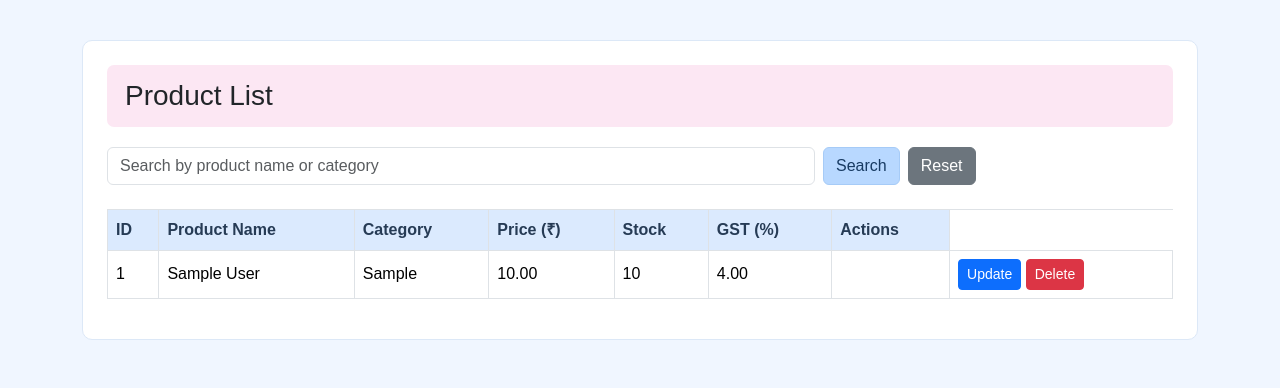
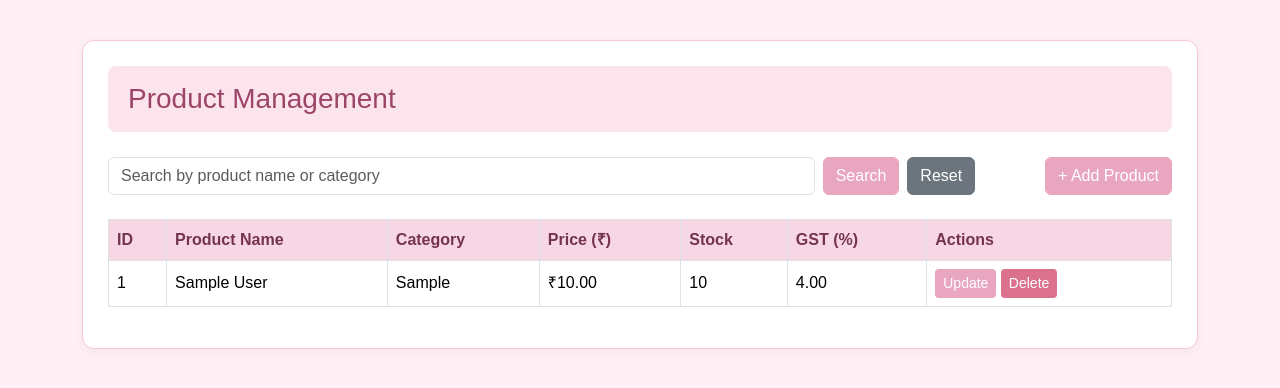
Before and after one commit to Mak-art428/python_task, a Django app: page /products/ in a window 1280 px wide. Shown: the top 388 px of the page. Run offline with Django 5.2, Linux system fonts and the light colour scheme; tables that the repository leaves empty hold one stand-in row (values such as "Sample post").

Commit message:
Complete product management frontend design

```diff
--- a/customers/templates/customers/product_list.html
+++ b/customers/templates/customers/product_list.html
@@ -11,62 +11,92 @@
 
     <style>
         body {
-            background-color: #f0f6ff;
+            background-color: #fff0f5;
             font-family: Arial, sans-serif;
         }
 
         .main-card {
             background: white;
-            border: 1px solid #dce8f7;
-            border-radius: 10px;
-            padding: 24px;
+            border: 1px solid #f5c6d8;
+            border-radius: 12px;
+            padding: 25px;
             margin-top: 40px;
+            box-shadow: 0 3px 12px rgba(0,0,0,0.05);
         }
 
         .page-heading {
-            background-color: #fce7f3;
-            padding: 14px 18px;
-            border-radius: 7px;
-            margin-bottom: 20px;
+            background-color: #fce4ec;
+            padding: 16px 20px;
+            border-radius: 8px;
+            margin-bottom: 25px;
+            color: #9c4568;
         }
 
         .table thead th {
-            background-color: #dbeafe;
-            color: #263b55;
+            background-color: #f8d7e5;
+            color: #74334f;
+        }
+
+        .table tbody tr:hover {
+            background-color: #fff5f8;
         }
 
         .btn-search {
-            background-color: #b8d8ff;
-            border-color: #a6cbf7;
-            color: #183b63;
+            background-color: #e8a6c0;
+            border-color: #e8a6c0;
+            color: white;
         }
 
         .btn-search:hover {
-            background-color: #a6cbf7;
-            color: #183b63;
+            background-color: #d987a8;
+            color: white;
+        }
+
+        .btn-update {
+            background-color: #e8a6c0;
+            border: none;
+            color: white;
+        }
+
+        .btn-update:hover {
+            background-color: #d987a8;
+            color: white;
+        }
+
+        .btn-delete {
+            background-color: #dc718e;
+            border: none;
+            color: white;
+        }
+
+        .btn-delete:hover {
+            background-color: #c95475;
+            color: white;
         }
 
         .pagination .page-link {
-            color: #365b85;
+            color: #a34e70;
         }
 
         .pagination .active .page-link {
-            background-color: #b8d8ff;
-            border-color: #a6cbf7;
-            color: #183b63;
+            background-color: #e8a6c0;
+            border-color: #e8a6c0;
+            color: white;
         }
     </style>
 </head>
 
 <body>
+
 <div class="container">
     <div class="main-card">
 
         <div class="page-heading">
-            <h3 class="mb-0">Product List</h3>
+            <h3 class="mb-0">Product Management</h3>
         </div>
 
         <form method="GET" class="row g-2 mb-4">
+
             <div class="col-md-8">
                 <input type="text"
                        name="search"
@@ -87,10 +117,20 @@
                     Reset
                 </a>
             </div>
+
+            <div class="col-auto ms-auto">
+                <a href="{% url 'add_product' %}"
+                   class="btn btn-search">
+                    + Add Product
+                </a>
+            </div>
+
         </form>
 
         <div class="table-responsive">
+
             <table class="table table-bordered table-hover align-middle">
+
                 <thead>
                     <tr>
                         <th>ID</th>
@@ -104,41 +144,58 @@
                 </thead>
 
                 <tbody>
+
                     {% for product in page_obj %}
+
                     <tr>
                         <td>{{ product.id }}</td>
                         <td>{{ product.name }}</td>
                         <td>{{ product.category }}</td>
-                        <td>{{ product.price }}</td>
+                        <td>₹{{ product.price }}</td>
                         <td>{{ product.stock }}</td>
                         <td>{{ product.gst_rate }}</td>
-                        <td>
 
                         <td>
                             <a href="{% url 'update_product' product.id %}"
-       class="btn btn-sm btn-primary">
+                               class="btn btn-sm btn-update">
                                 Update
                             </a>
 
                             <form method="POST"
                                   action="{% url 'delete_product' product.id %}"
-          style="display: inline;"
+                                  style="display:inline;"
                                   onsubmit="return confirm('Are you sure you want to delete this product?');">
+
                                 {% csrf_token %}
-        <button type="submit" class="btn btn-sm btn-danger">
+
+                                <button type="submit"
+                                        class="btn btn-sm btn-delete">
                                     Delete
                                 </button>
+
                             </form>
                         </td>
+                    </tr>
 
+                    {% empty %}
+
+                    <tr>
+                        <td colspan="7" class="text-center">
+                            No products found.
+                        </td>
                     </tr>
+
                     {% endfor %}
+
                 </tbody>
             </table>
+
         </div>
 
         {% if page_obj.paginator.num_pages > 1 %}
+
         <nav aria-label="Product pagination">
+
             <ul class="pagination justify-content-center mt-3">
 
                 {% if page_obj.has_previous %}
@@ -166,10 +223,13 @@
                 {% endif %}
 
             </ul>
+
         </nav>
+
         {% endif %}
 
     </div>
 </div>
+
 </body>
 </html>
--- a/customers/views.py
+++ b/customers/views.py
@@ -65,14 +65,17 @@ def update_customer(request, id):
         {'customer': customer}
     )
 
+
 def delete_product(request, id):
-    product = get_object_or_404(Product, id=id)
-
     if request.method == 'POST':
+        product = get_object_or_404(Product, id=id)
         product.delete()
         messages.success(request, 'Product deleted successfully!')
+    else:
+        messages.error(request, 'Invalid request!')
 
     return redirect('product_list')
+
 
 
 def add_product(request):
```
Lines whose indentation alone changed are shown as unchanged.
